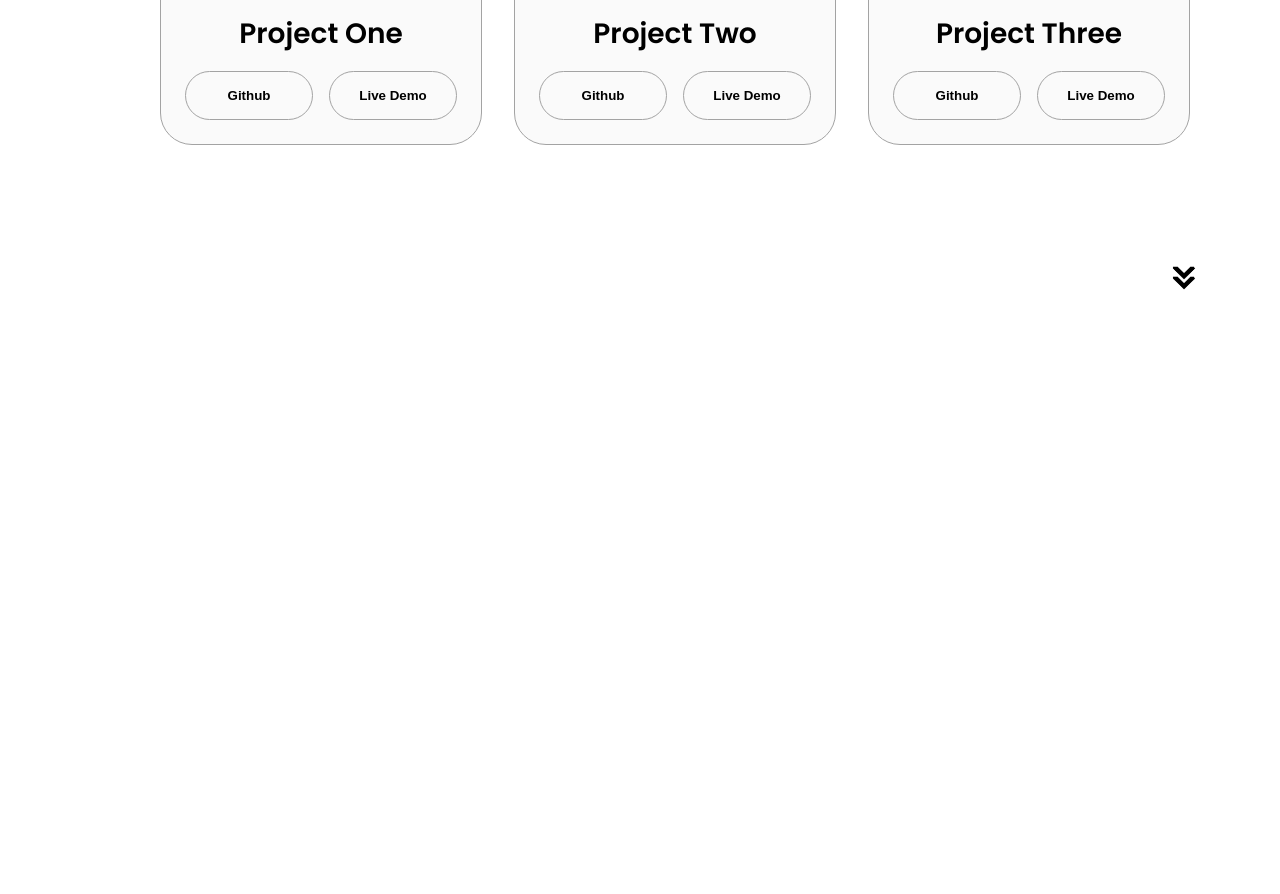
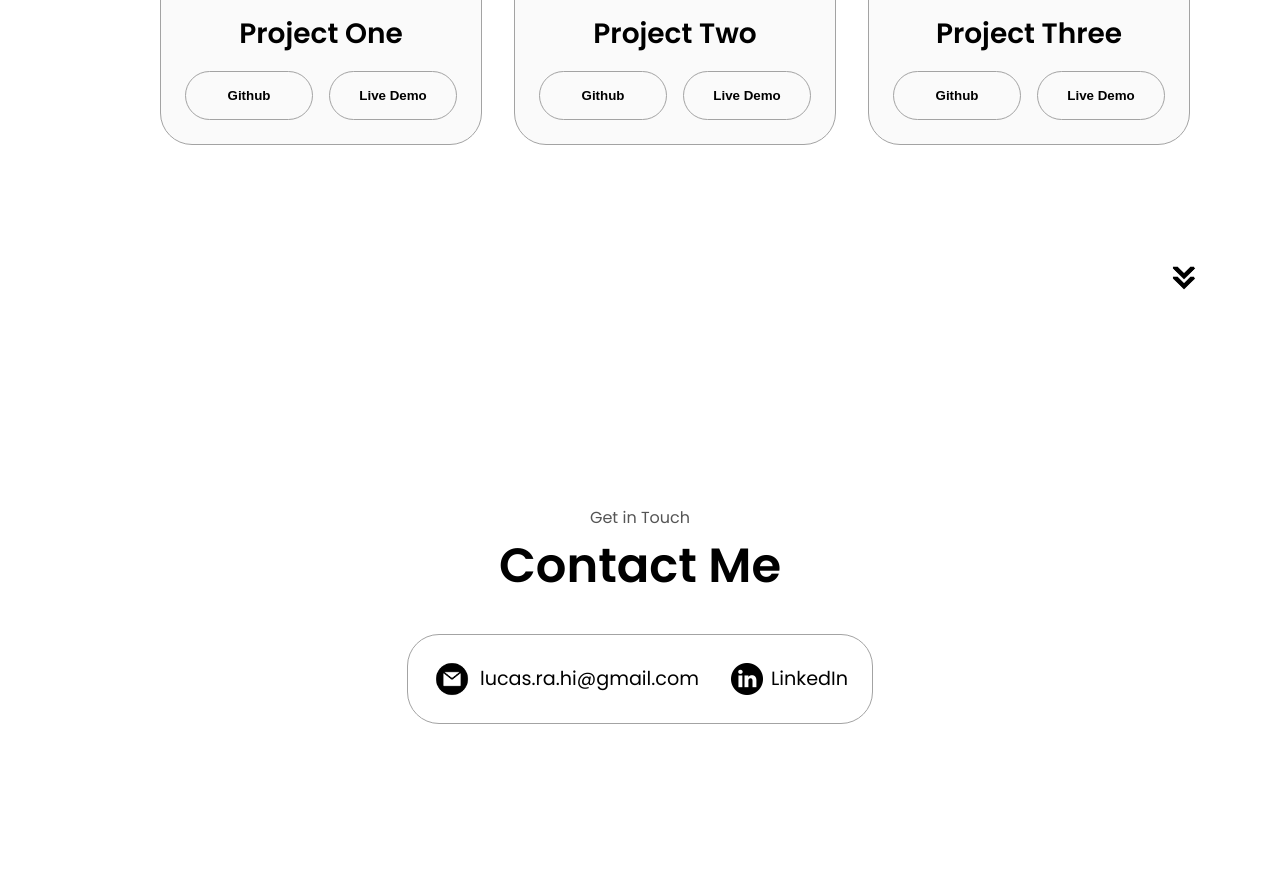
Before and after one commit to Lucasrh/portfolio, a plain HTML site: page index.html in a window 1280 px wide. Shown: the part 2746-3640 px from the top of the page. Before the commit the page ends 3080 px from the top, so only its background shows below. Drawn offline with Linux system fonts and the light colour scheme.

Commit message:
added contact section

```diff
--- a/index.html
+++ b/index.html
@@ -371,6 +371,30 @@
         onclick="location.href='./#contact'"
       />
     </section>
+    <section id="contact">
+      <p class="section__text__p1">Get in Touch</p>
+      <h1 class="title">Contact Me</h1>
+      <div class="contact-info-upper-container">
+        <div class="contact-info-container">
+          <img
+            src="./assets/email.png"
+            alt="Email icon"
+            class="icon contact-icon email-icon"
+          />
+          <p>
+            <a href="mailto:lucas.ra.hi@gmail.com">lucas.ra.hi@gmail.com</a>
+          </p>
+        </div>
+        <div class="contact-info-container">
+          <img
+            src="./assets/linkedin.png"
+            alt="LinkedIn icon"
+            class="icon contact-icon"
+          />
+          <p><a href="https://www.linkedin.com">LinkedIn</a></p>
+        </div>
+      </div>
+    </section>
     <script src="script.js"></script>
   </body>
 </html>
--- a/style.css
+++ b/style.css
@@ -379,3 +379,43 @@ article .icon {
   color: black;
   border-color: rgb(163, 163, 163);
 }
+
+/* CONTACT */
+
+#contact {
+  display: flex;
+  justify-content: center;
+  flex-direction: column;
+  height: 70vh;
+}
+
+.contact-info-upper-container {
+  display: flex;
+  justify-content: center;
+  border-radius: 2rem;
+  border: rgb(53, 53, 53) 0.1rem solid;
+  border-color: rgb(163, 163, 163);
+  background: (250, 250, 250);
+  margin: 2rem auto;
+  padding: 0.5rem;
+}
+
+.contact-info-container {
+  display: flex;
+  align-items: center;
+  justify-content: center;
+  gap: 0.5rem;
+  margin: 1rem;
+}
+
+.contact-info-container p {
+  font-size: larger;
+}
+
+.contact-icon {
+  cursor: default;
+}
+
+.email-icon {
+  height: 2.5rem;
+}
```
Also changed, not shown: assets/email.png (added).
